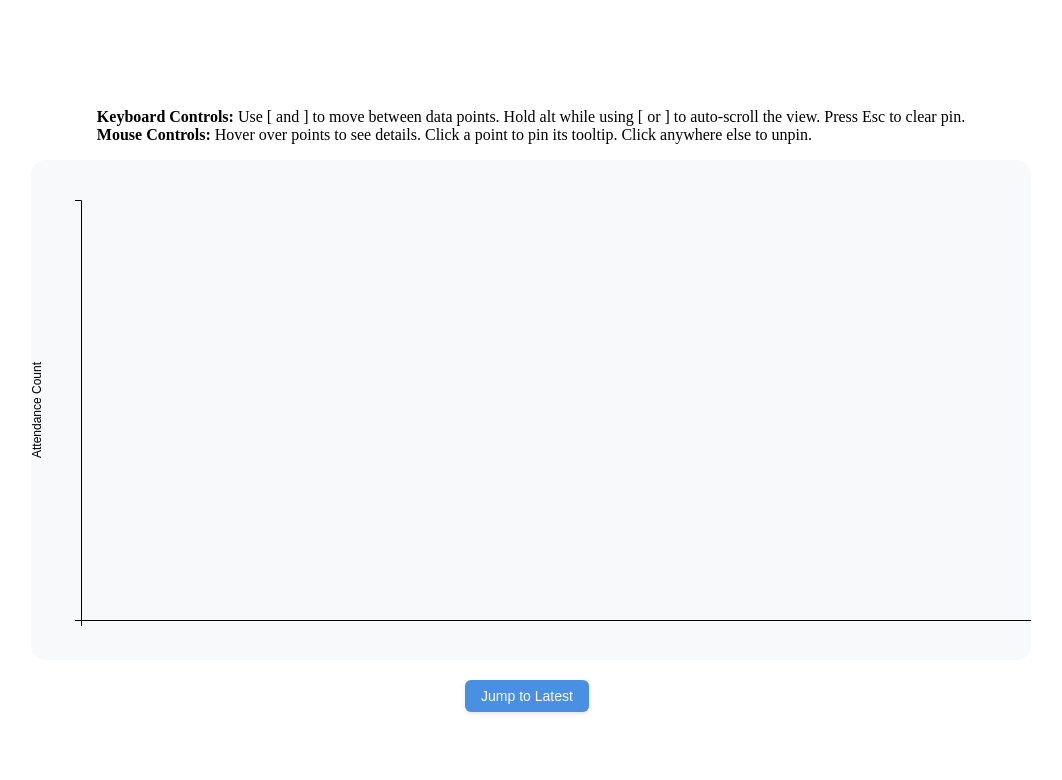
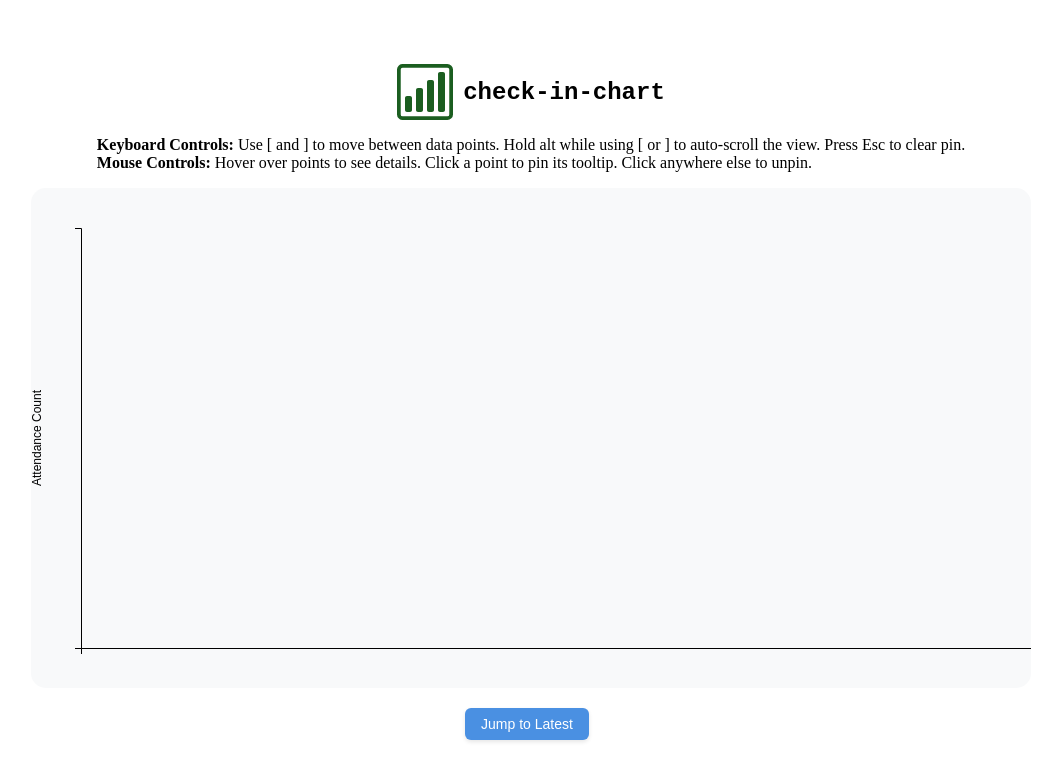
Before and after one commit to javier-solis/check-in-chart, a website with bundled scripts: page public/index.html in a window 1280 px wide. Shown: the whole page, without its empty margins (109-1171 px from the left). Built offline with nearby package versions, Linux system fonts and the light colour scheme; files whose address does not match are found by name.

Commit message:
add logo and title to index.html

```diff
--- a/public/index.html
+++ b/public/index.html
@@ -26,6 +26,12 @@
 </script>
    <body>
     <div id="root">
+
+      <div style="display: flex; align-items: center;">
+        <img src="assets/logo_v1.svg" alt="logo">
+        <span style="margin-left: 10px; font-size: 24px; font-family: monospace; font-weight: bold;">check-in-chart</span>
+      </div>
+
       <p>
         <strong>Keyboard Controls:</strong> Use [ and ] to move between data points.
         Hold alt while using [ or ] to auto-scroll the view.
```
